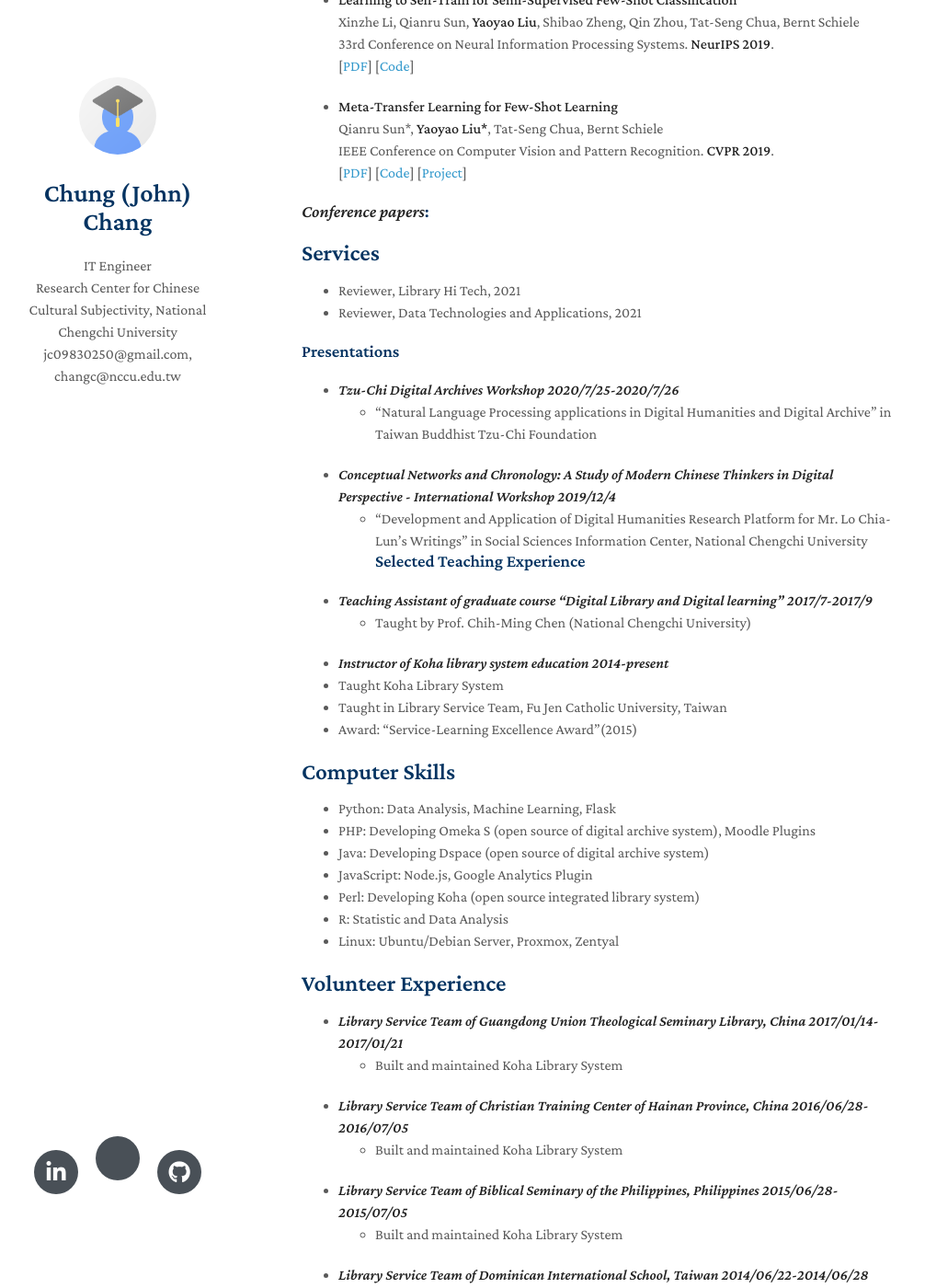
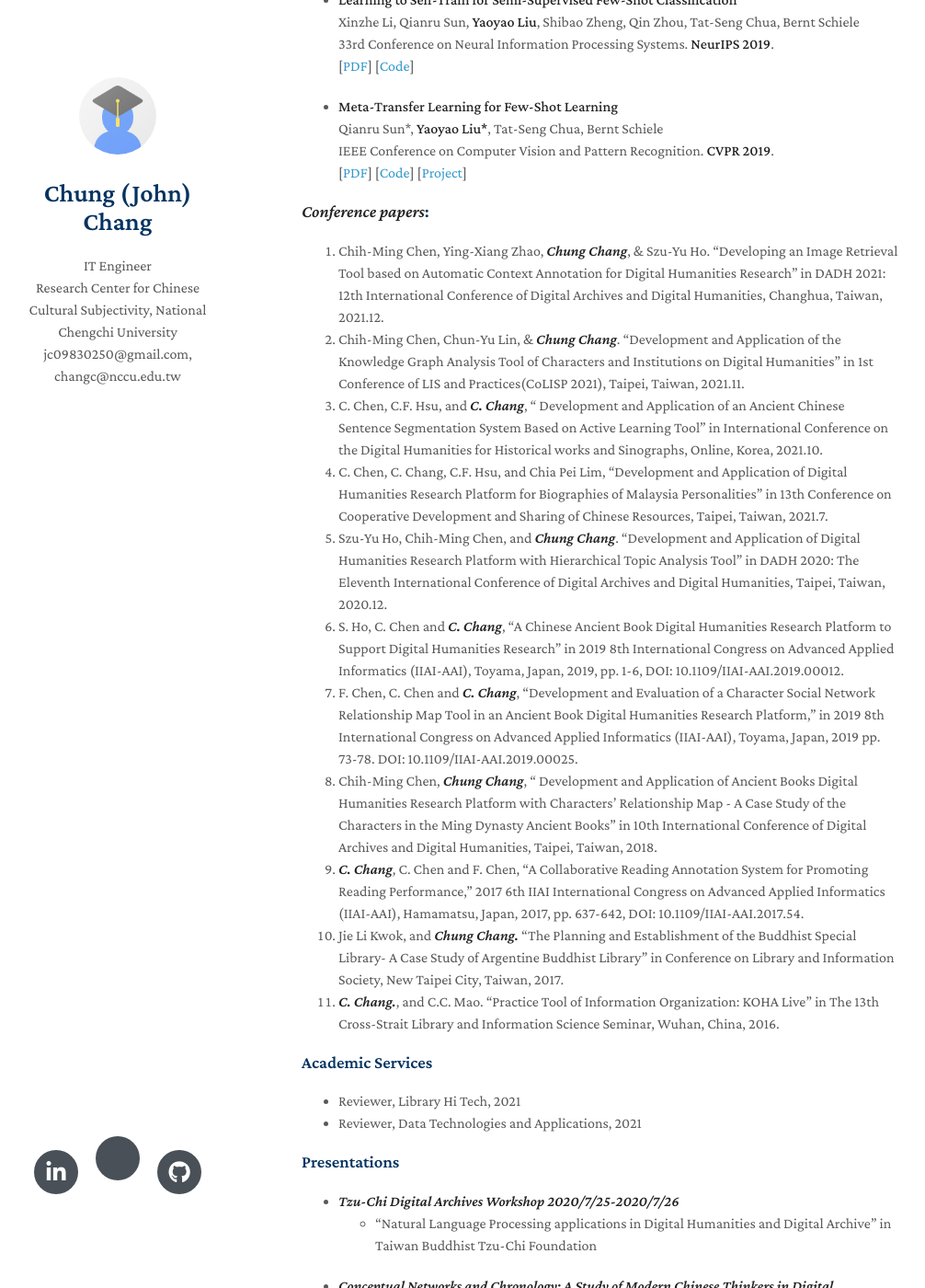
Before and after one commit to jc9830250/jc9830250.github.io, a Jekyll site: the page built from index.md, in a window 1280 px wide and 1400 px high, scrolled down 1230 px. Shown: the whole window at 92% size, without its empty margins (142-1148 px from the left). Built offline with Jekyll 4.4.1, drawn with Linux system fonts in a browser that asks for light colours; nearby versions of some CDN libraries; a style sheet for code colours, icons or effects is not loaded; our own code applies the rules of GitHub Pages for plain Markdown files.

Commit message:
Update index.md

```diff
--- a/index.md
+++ b/index.md
@@ -62,8 +62,19 @@ Digital Library, Digital Humanities, Information Organization, Natural Language
   [[PDF](http://openaccess.thecvf.com/content_CVPR_2019/papers/Sun_Meta-Transfer_Learning_for_Few-Shot_Learning_CVPR_2019_paper.pdf)] [[Code](https://github.com/yaoyao-liu/meta-transfer-learning)] [[Project](https://mtl.yyliu.net/)]
 
 ### ***Conference papers***:
+1. Chih-Ming Chen, Ying-Xiang Zhao, ***Chung Chang***, & Szu-Yu Ho. "Developing an Image Retrieval Tool based on Automatic Context Annotation for Digital Humanities Research" in DADH 2021: 12th International Conference of Digital Archives and Digital Humanities, Changhua, Taiwan, 2021.12.
+2. Chih-Ming Chen, Chun-Yu Lin, & ***Chung Chang***. "Development and Application of the Knowledge Graph Analysis Tool of Characters and Institutions on Digital Humanities" in 1st Conference of LIS and Practices(CoLISP 2021), Taipei, Taiwan, 2021.11.
+3. C. Chen, C.F. Hsu, and ***C. Chang***, " Development and Application of an Ancient Chinese Sentence Segmentation System Based on Active Learning Tool" in International Conference on the Digital Humanities for Historical works and Sinographs, Online, Korea, 2021.10.
+4. C. Chen, C. Chang, C.F. Hsu, and Chia Pei Lim, "Development and Application of Digital Humanities Research Platform for Biographies of Malaysia Personalities" in 13th Conference on Cooperative Development and Sharing of Chinese Resources, Taipei, Taiwan, 2021.7.
+5. Szu-Yu Ho, Chih-Ming Chen, and ***Chung Chang***. "Development and Application of Digital Humanities Research Platform with Hierarchical Topic Analysis Tool" in DADH 2020: The Eleventh International Conference of Digital Archives and Digital Humanities, Taipei, Taiwan, 2020.12.
+6. S. Ho, C. Chen and ***C. Chang***, "A Chinese Ancient Book Digital Humanities Research Platform to Support Digital Humanities Research" in 2019 8th International Congress on Advanced Applied Informatics (IIAI-AAI), Toyama, Japan, 2019, pp. 1-6, DOI: 10.1109/IIAI-AAI.2019.00012.
+7. F. Chen, C. Chen and ***C. Chang***, "Development and Evaluation of a Character Social Network Relationship Map Tool in an Ancient Book Digital Humanities Research Platform," in 2019 8th International Congress on Advanced Applied Informatics (IIAI-AAI), Toyama, Japan, 2019 pp. 73-78. DOI: 10.1109/IIAI-AAI.2019.00025.
+8. Chih-Ming Chen, ***Chung Chang***, " Development and Application of Ancient Books Digital Humanities Research Platform with Characters’ Relationship Map - A Case Study of the Characters in the Ming Dynasty Ancient Books" in 10th International Conference of Digital Archives and Digital Humanities, Taipei, Taiwan, 2018.
+9. ***C. Chang***, C. Chen and F. Chen, "A Collaborative Reading Annotation System for Promoting Reading Performance," 2017 6th IIAI International Congress on Advanced Applied Informatics (IIAI-AAI), Hamamatsu, Japan, 2017, pp. 637-642, DOI: 10.1109/IIAI-AAI.2017.54.
+10. Jie Li Kwok, and ***Chung Chang.*** “The Planning and Establishment of the Buddhist Special Library- A Case Study of Argentine Buddhist Library” in Conference on Library and Information Society, New Taipei City, Taiwan, 2017.
+11. ***C. Chang.***, and C.C. Mao. “Practice Tool of Information Organization: KOHA Live” in The 13th Cross-Strait Library and Information Science Seminar, Wuhan, China, 2016.
 
-## Services
+### Academic Services
 - Reviewer, Library Hi Tech, 2021
 - Reviewer, Data Technologies and Applications,  2021
 
```
